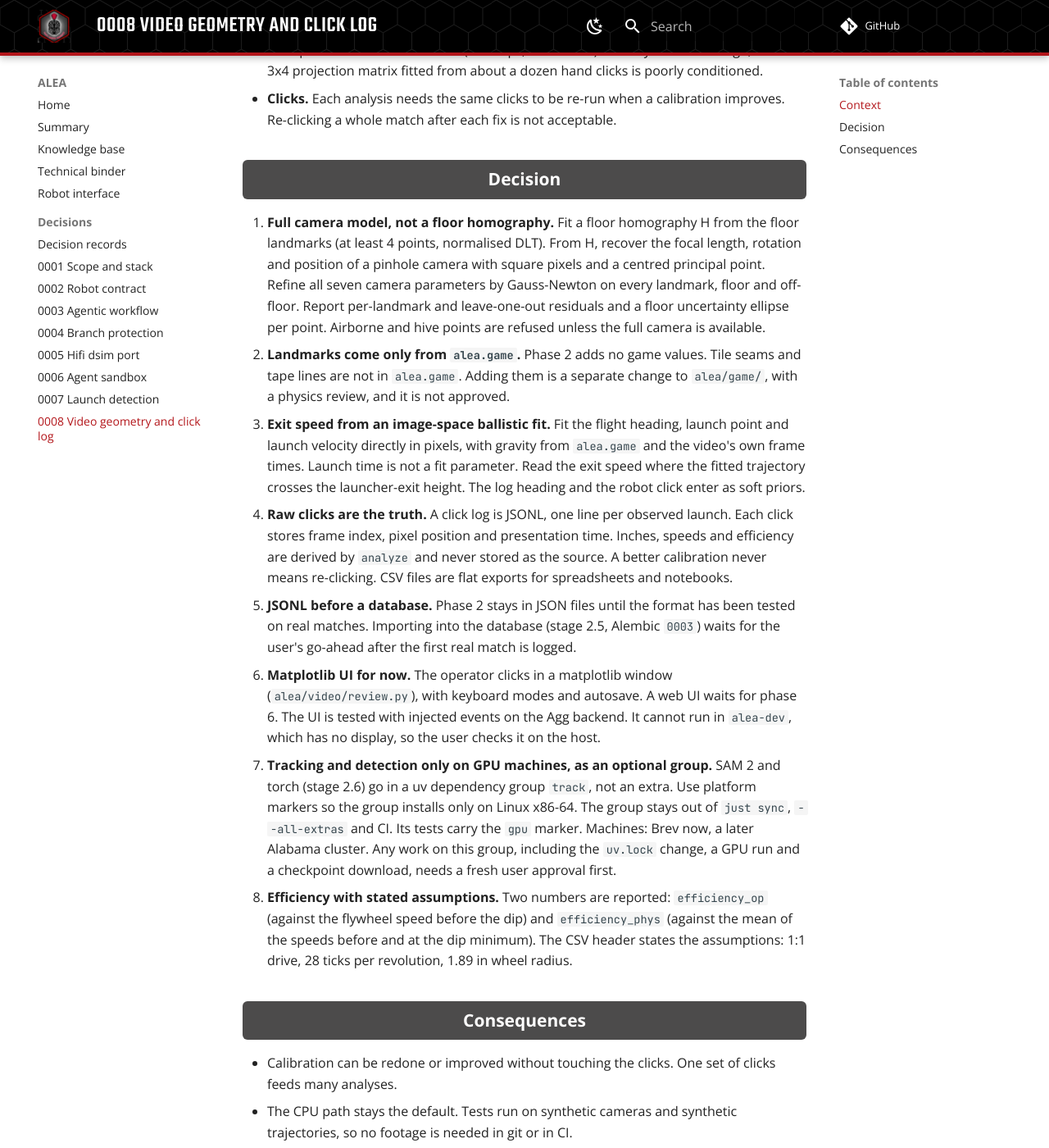
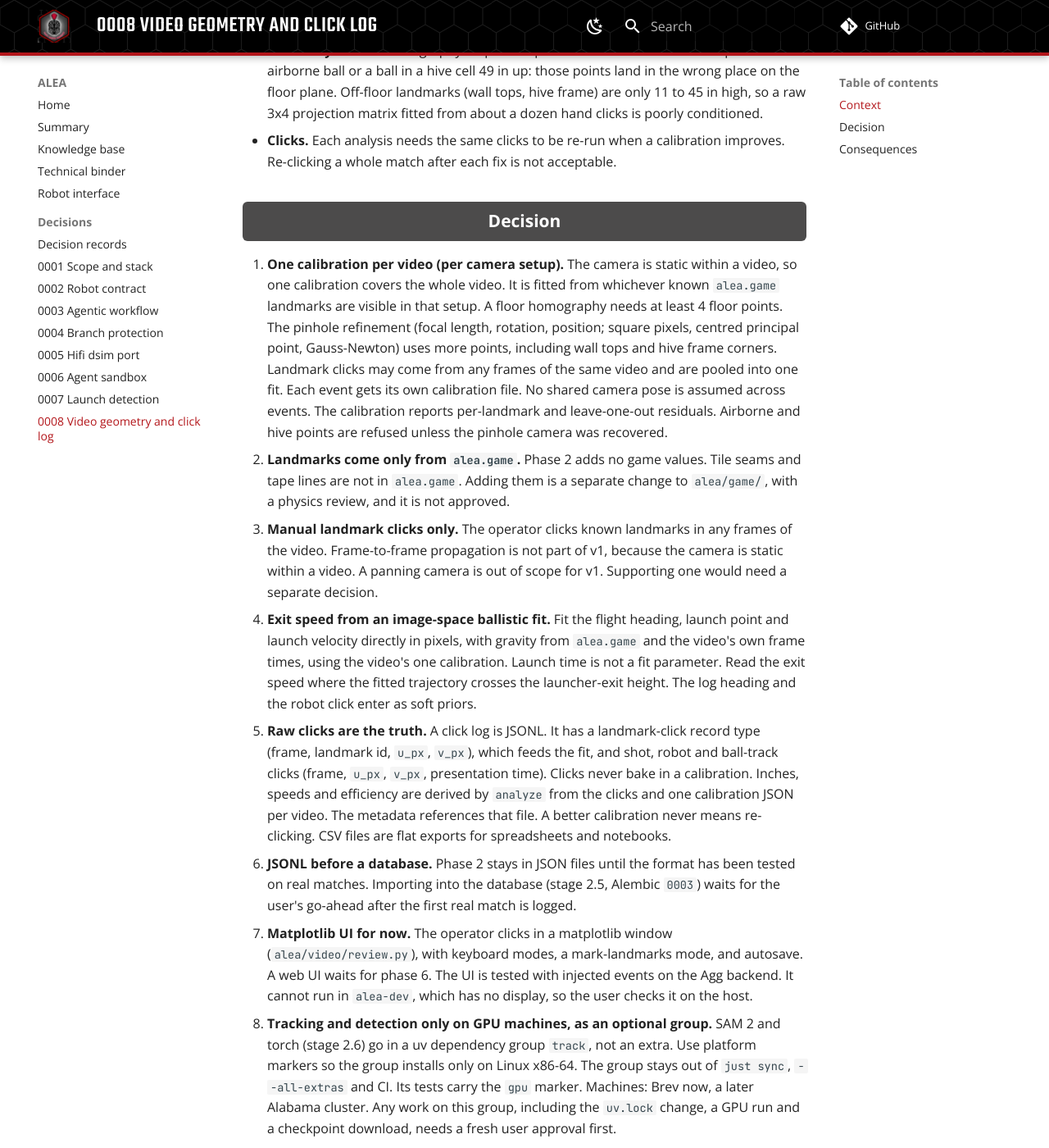
Before and after one commit to Caesar-Circuitry/Project-ALEA, an MkDocs documentation site: the page built from docs/decisions/0008-video-geometry-and-click-log.md, in a window 1280 px wide and 1400 px high, scrolled down 763 px. Shown: the whole window at 82% size. Built offline with MkDocs 1.6.1 and Material for MkDocs 9.7.7, drawn with Linux system fonts in a browser that asks for light colours; comment, search, counter and statistics services are not loaded; some of the changed text lies outside the part shown.

Commit message:
docs: one calibration per video, not keyframes
The camera is static within a video; its location differs between
events. Calibration is one fit per video, pooled from landmark clicks
in any of its frames. Landmark clicks are a record type that feeds the
fit; shot, robot and ball clicks never bake in a calibration. Panning
or zooming cameras are out of scope for v1. Updates decision 0008, the
phase 2 roadmap (2.1 and 2.2) and alea/video/README.md.

Co-Authored-By: Claude Haiku 5.5 <noreply@anthropic.com>
Claude-Session: https://claude.ai/code/session_01V71d4AzqMWQBLpVoBdN8Ym

```diff
--- a/docs/decisions/0008-video-geometry-and-click-log.md
+++ b/docs/decisions/0008-video-geometry-and-click-log.md
@@ -11,11 +11,13 @@ launch times but not ball speed. Video gives the speed.
 
 Inputs the design has to work with:
 
-- **Footage.** The team has no recording of its own yet. The FTC livestream is the starting
-  footage. Livestreams are often variable frame rate, may pan or zoom, and belong to FIRST or the
-  event host. Clips stay local under `data/raw/` (git-ignored; `*.mp4`, `*.mov` and `*.mkv` are
-  ignored too). Footage is never committed, documented or pasted into a PR. A team recording
-  would be a new input later, not a change to this design.
+- **Footage.** The team has no recording of its own yet. The FTC livestream is the only footage.
+  It is produced by FIRST or the event host, so it is not ours to redistribute. Livestreams are
+  often variable frame rate with duplicated frames. Within one video the camera is static. Its
+  location differs from one event to the next. Clips stay local
+  under `data/raw/` (git-ignored; `*.mp4`, `*.mov` and `*.mkv` are ignored too). Footage is never
+  committed, documented or pasted into a PR. A team recording would be a new input later, not a
+  change to this design.
 - **Launcher.** The StarterBot launcher is 1:1 drive (the flywheel sits on the motor shaft),
   28 encoder ticks per revolution, and a 1.89 in wheel radius. Efficiency uses these numbers.
   Any gear ratio would multiply the denominator.
@@ -28,37 +30,45 @@ Inputs the design has to work with:
 
 ## Decision
 
-1. **Full camera model, not a floor homography.** Fit a floor homography H from the floor
-   landmarks (at least 4 points, normalised DLT). From H, recover the focal length, rotation
-   and position of a pinhole camera with square pixels and a centred principal point. Refine
-   all seven camera parameters by Gauss-Newton on every landmark, floor and off-floor. Report
-   per-landmark and leave-one-out residuals and a floor uncertainty ellipse per point. Airborne
-   and hive points are refused unless the full camera is available.
+1. **One calibration per video (per camera setup).** The camera is static within a video, so
+   one calibration covers the whole video. It is fitted from whichever known `alea.game`
+   landmarks are visible in that setup. A floor homography needs at least 4 floor points. The
+   pinhole refinement (focal length, rotation, position; square pixels, centred principal point,
+   Gauss-Newton) uses more points, including wall tops and hive frame corners. Landmark clicks
+   may come from any frames of the same video and are pooled into one fit. Each event gets its
+   own calibration file. No shared camera pose is assumed across events. The calibration reports
+   per-landmark and leave-one-out residuals. Airborne and hive points are refused unless the
+   pinhole camera was recovered.
 2. **Landmarks come only from `alea.game`.** Phase 2 adds no game values. Tile seams and tape
    lines are not in `alea.game`. Adding them is a separate change to `alea/game/`, with a
    physics review, and it is not approved.
-3. **Exit speed from an image-space ballistic fit.** Fit the flight heading, launch point and
+3. **Manual landmark clicks only.** The operator clicks known landmarks in any frames of the
+   video. Frame-to-frame propagation is not part of v1, because the camera is static within a
+   video. A panning camera is out of scope for v1. Supporting one would need a separate decision.
+4. **Exit speed from an image-space ballistic fit.** Fit the flight heading, launch point and
    launch velocity directly in pixels, with gravity from `alea.game` and the video's own frame
-   times. Launch time is not a fit parameter. Read the exit speed where the fitted trajectory
-   crosses the launcher-exit height. The log heading and the robot click enter as soft priors.
-4. **Raw clicks are the truth.** A click log is JSONL, one line per observed launch. Each click
-   stores frame index, pixel position and presentation time. Inches, speeds and efficiency are
-   derived by `analyze` and never stored as the source. A better calibration never means
+   times, using the video's one calibration. Launch time is not a fit parameter. Read the
+   exit speed where the fitted trajectory crosses the launcher-exit height. The log heading and
+   the robot click enter as soft priors.
+5. **Raw clicks are the truth.** A click log is JSONL. It has a landmark-click record type
+   (frame, landmark id, `u_px`, `v_px`), which feeds the fit, and shot, robot and ball-track
+   clicks (frame, `u_px`, `v_px`, presentation time). Clicks never bake in a calibration.
+   Inches, speeds and efficiency are derived by `analyze` from the clicks and one calibration
+   JSON per video. The metadata references that file. A better calibration never means
    re-clicking. CSV files are flat exports for spreadsheets and notebooks.
-5. **JSONL before a database.** Phase 2 stays in JSON files until the format has been tested on
+6. **JSONL before a database.** Phase 2 stays in JSON files until the format has been tested on
    real matches. Importing into the database (stage 2.5, Alembic `0003`) waits for the user's
    go-ahead after the first real match is logged.
-6. **Matplotlib UI for now.** The operator clicks in a matplotlib window (`alea/video/review.py`),
-   with keyboard modes and autosave. A web UI waits for phase 6. The UI is tested with injected
-   events on the Agg backend. It cannot run in `alea-dev`, which has no display, so the user
-   checks it on the host.
-7. **Tracking and detection only on GPU machines, as an optional group.** SAM 2 and torch
+7. **Matplotlib UI for now.** The operator clicks in a matplotlib window (`alea/video/review.py`),
+   with keyboard modes, a mark-landmarks mode, and autosave. A web UI waits for phase 6. The UI is tested with injected events on the Agg
+   backend. It cannot run in `alea-dev`, which has no display, so the user checks it on the host.
+8. **Tracking and detection only on GPU machines, as an optional group.** SAM 2 and torch
    (stage 2.6) go in a uv dependency group `track`, not an extra. Use platform markers so the
    group installs only on Linux x86-64. The group stays out of `just sync`, `--all-extras` and
    CI. Its tests carry the `gpu` marker. Machines: Brev now, a later Alabama cluster. Any work
    on this group, including the `uv.lock` change, a GPU run and a checkpoint download, needs a
    fresh user approval first.
-8. **Efficiency with stated assumptions.** Two numbers are reported: `efficiency_op` (against
+9. **Efficiency with stated assumptions.** Two numbers are reported: `efficiency_op` (against
    the flywheel speed before the dip) and `efficiency_phys` (against the mean of the speeds before
    and at the dip minimum). The CSV header states the assumptions: 1:1 drive, 28 ticks per
    revolution, 1.89 in wheel radius.
@@ -66,15 +76,20 @@ Inputs the design has to work with:
 ## Consequences
 
 - Calibration can be redone or improved without touching the clicks. One set of clicks feeds
-  many analyses.
-- The CPU path stays the default. Tests run on synthetic cameras and synthetic trajectories, so
-  no footage is needed in git or in CI.
-- Operators click more: about 10 landmarks per calibration, and a ball track of at least 6
-  points per launch. The review UI is the largest piece of work in stage 2.2.
+  many analyses. Adding landmark clicks from more frames refits the same video's calibration.
+- Operators click the visible landmarks once per video (or per setup), plus a ball track of at
+  least 6 points per launch. The review UI is the largest piece of work in stage 2.2.
+- Livestream-only footage lowers the accuracy expectations. Variable frame rate, lens
+  distortion, and landmarks that are only partly visible all add error that the synthetic tests
+  do not contain. Error bars on real launches will be wide, and each launch reports its own. No
+  real-footage accuracy figure is promised until one has been measured on real livestream clips.
+- Out of scope for v1: a panning or zooming camera. If the livestream production camera moves
+  within a video, a separate decision is needed before any work on it.
 - The fit assumes square pixels and no lens distortion in v1. Residuals show when that is wrong.
   Livestream lenses may need a distortion term later.
-- Accuracy is a target, not yet a result. On synthetic cameras the targets are a floor position
-  within 2 in and a speed error within 3 % at 1 px click noise. Expect 1 to 3 in on real footage.
+- Accuracy is a target on synthetic cameras only: a floor position within 2 in and a speed error
+  within 3 % at 1 px click noise, with a static camera. Those targets do not transfer to real
+  livestream footage until it is measured.
 - Livestream frame timing: the fit uses presentation timestamps, never frame index times the
   nominal frame rate, because variable frame rate and duplicated frames break the second method.
 - Open items, not decided here: the robot's top-plate height for `click_z_in` (to be measured),
```
Also changed, not shown: .claude/ROADMAP.md (+32 -16 lines), alea/video/README.md (+11 -3 lines).
